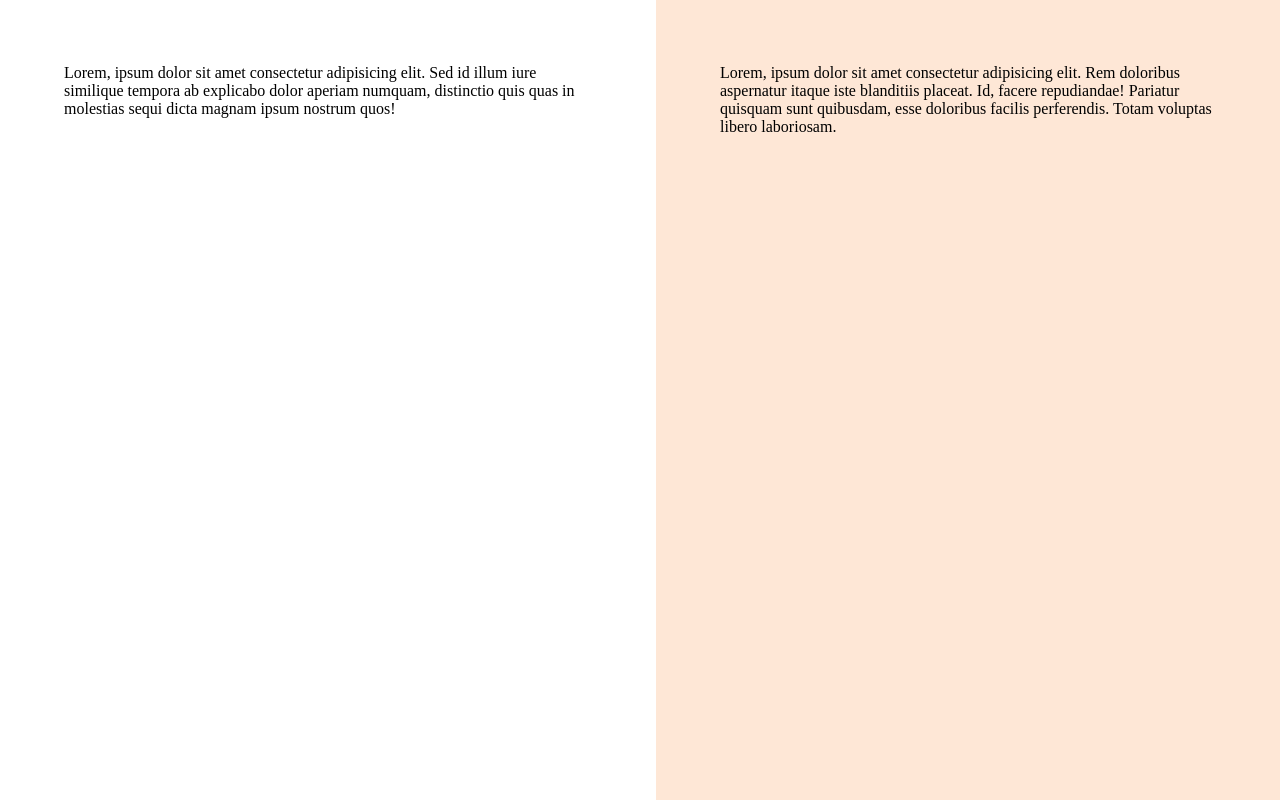
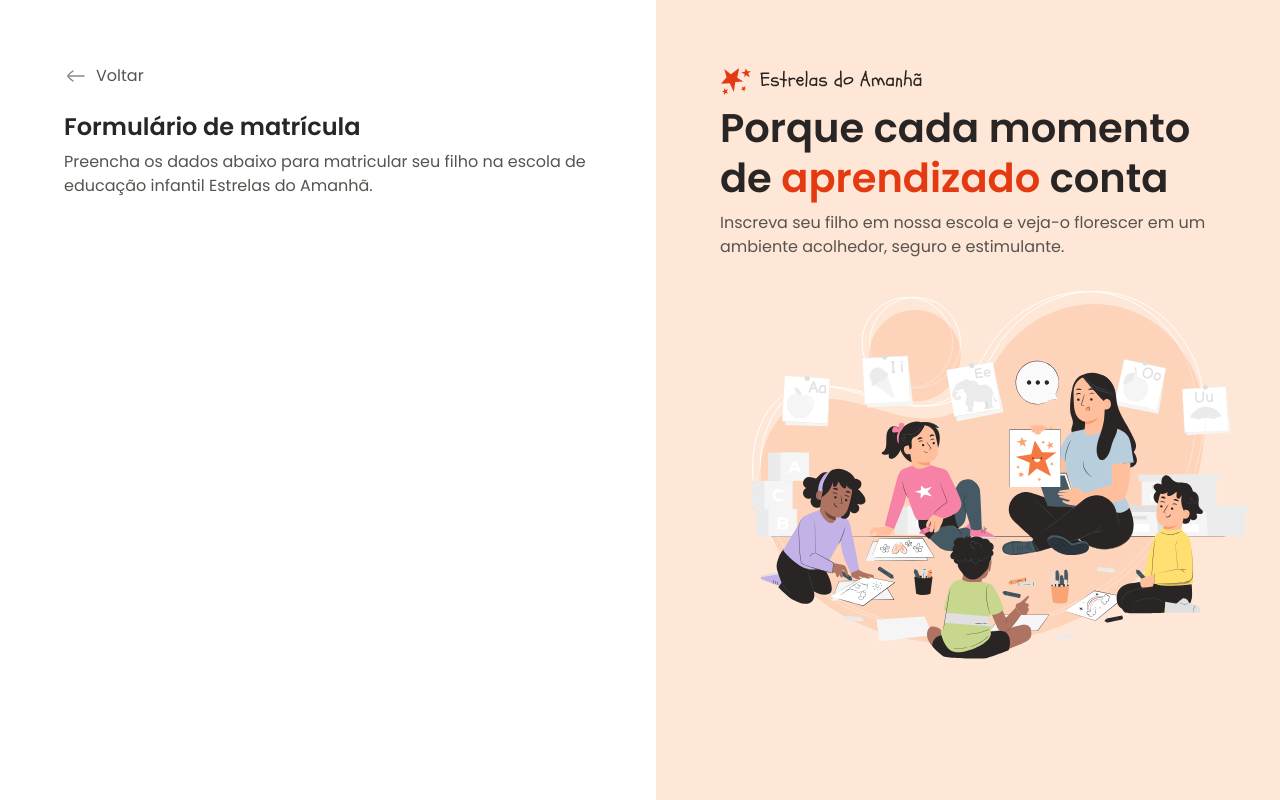
Before and after one commit to TaliaPacheco/Projeto-formulario-de-matricula, a plain HTML site: page index.html in a window 1280 px wide. Drawn offline with Linux system fonts and the light colour scheme.

Commit message:
Adicionando conteúdo ao aside e iniciando o main

```diff
--- a/index.html
+++ b/index.html
@@ -13,11 +13,27 @@
 <body>
     <div id="app">
         <main>
-            <div class="main-container">Lorem, ipsum dolor sit amet consectetur adipisicing elit. Sed id illum iure similique tempora ab explicabo dolor aperiam numquam, distinctio quis quas in molestias sequi dicta magnam ipsum nostrum quos!</div>
+            <div class="main-container">
+                <div class="back">
+                    <img src="assets/icons/arrow-left-02.svg" alt="icone de voltar">
+                    <span>Voltar</span>
+                </div>
+
+                <h1>Formulário de matrícula</h1>
+                <p>Preencha os dados abaixo para matricular seu filho na escola de educação infantil Estrelas do Amanhã.</p>
+
+            </div>
         </main>
 
         <aside>
-            <div class="aside-container">Lorem, ipsum dolor sit amet consectetur adipisicing elit. Rem doloribus aspernatur itaque iste blanditiis placeat. Id, facere repudiandae! Pariatur quisquam sunt quibusdam, esse doloribus facilis perferendis. Totam voluptas libero laboriosam.</div>
+            <div class="aside-container">
+                <header>
+                    <img src="assets/logo.svg" alt="Logo estrelas do amanha">
+                    <h2>Porque cada momento de <span>aprendizado</span> conta</h2>
+                    <p>Inscreva seu filho em nossa escola e veja-o florescer em um ambiente acolhedor, seguro e estimulante.</p>
+                </header>
+                <img src="assets/Illustration.svg" alt="ilustração de uma professora com crianças prestando atenção">
+            </div>
         </aside>
     </div>
 
--- a/styles/global.css
+++ b/styles/global.css
@@ -22,6 +22,18 @@
     --semantic-error: #DC2626;
 }
 
-bode{
+body{
     overflow: hidden;
+
+    font: var(--text);
+    color: var(--text-secondary);
 }
+
+h1, h2{
+    color: var(--text-primary);
+}
+
+img{
+    max-width: 100%;
+    height: auto;
+}
--- a/styles/layout.css
+++ b/styles/layout.css
@@ -14,6 +14,18 @@ main{
         max-width: 33rem;
         margin-left: auto;
     }
+
+    & .back{
+        display: flex;
+        align-items: center;
+        gap: .5rem;
+        margin-bottom: 1.5rem;
+    }
+
+    & h1{
+        font: 600 1.5rem/1.25 var(--font-family);
+        margin-bottom: .5rem;
+    }
 }
 
 aside{
@@ -22,5 +34,17 @@ aside{
 
     & .aside-container{
         max-width: 31rem;
+
+        & >img {
+            margin: 2rem;
+        }
+    }
+
+    & h2{
+        font: 600 2.5rem/1.25 var(--font-family);
+        margin-bottom: .5rem;
+        & span{
+            color: var(--text-highlight);
+        }
     }
 }
```
